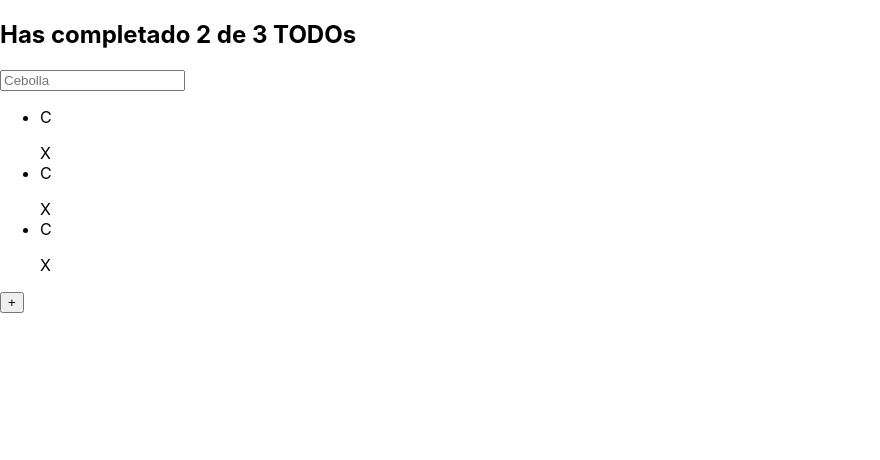
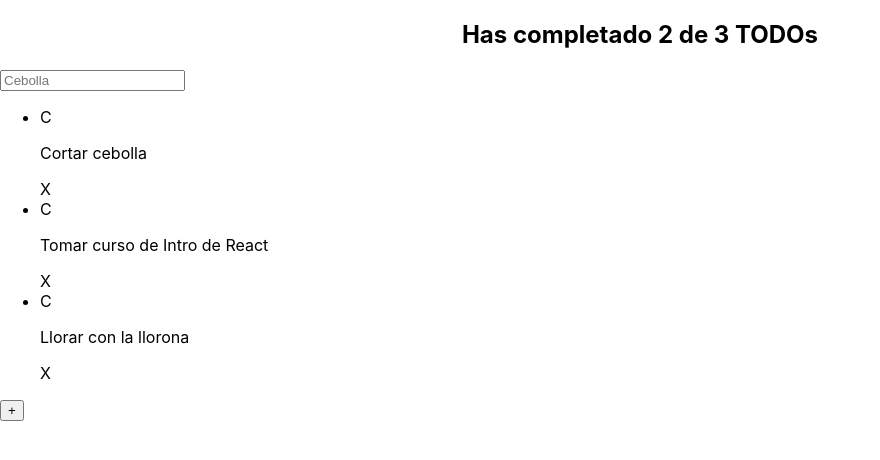
Before and after one commit to Dans182/todomachine, a React (Create React App) app: page / in a window 1280 px wide. Shown: the top 460 px of the page, without its empty margins (0-880 px from the left). Built offline with nearby package versions, Linux system fonts and the light colour scheme.

Commit message:
add style to TodoCounter

```diff
--- a/src/App.js
+++ b/src/App.js
@@ -19,7 +19,7 @@
       <TodoSearch />
       <TodoList>
         {todos.map((todo) => (
-          <TodoItem />
+          <TodoItem key={todo.text} text={todo.text} />
         ))}
       </TodoList>
       <CreateTodoButton />
--- /dev/null
+++ b/src/components/TodoCounter.css
@@ -0,0 +1,4 @@
+.TodoCounter{
+    font-size: 24px;
+    text-align: center;
+}
--- a/src/components/TodoCounter.jsx
+++ b/src/components/TodoCounter.jsx
@@ -1,9 +1,15 @@
 import React from "react";
+import "./TodoCounter.css";
+
+// const estilos = {
+//   color: "red",
+//   backgroundColor: "yellow"
+// }
 
 function TodoCounter() {
   return (
     <>
-      <h2>Has completado 2 de 3 TODOs</h2>
+      <h2 className="TodoCounter">Has completado 2 de 3 TODOs</h2>
     </>
   );
 }
```
